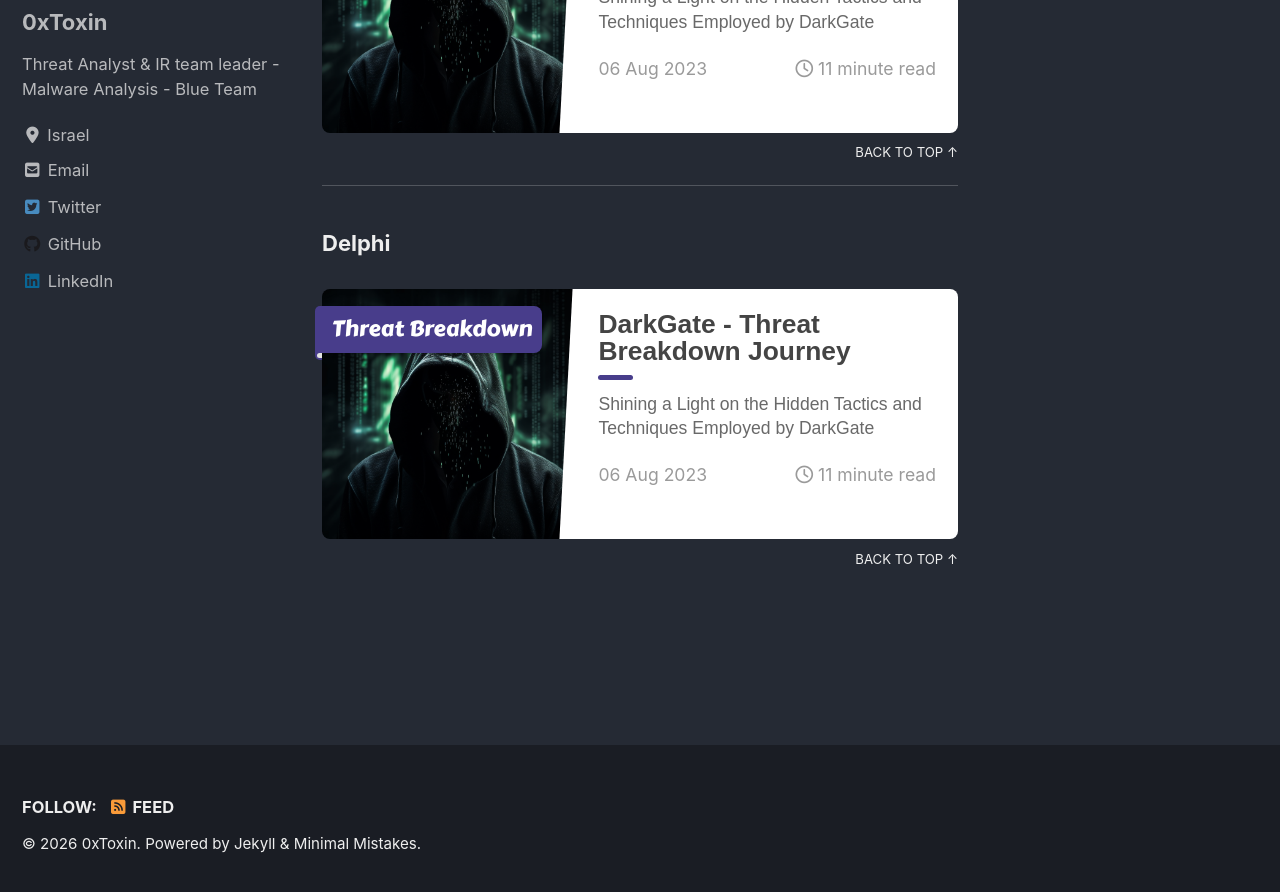
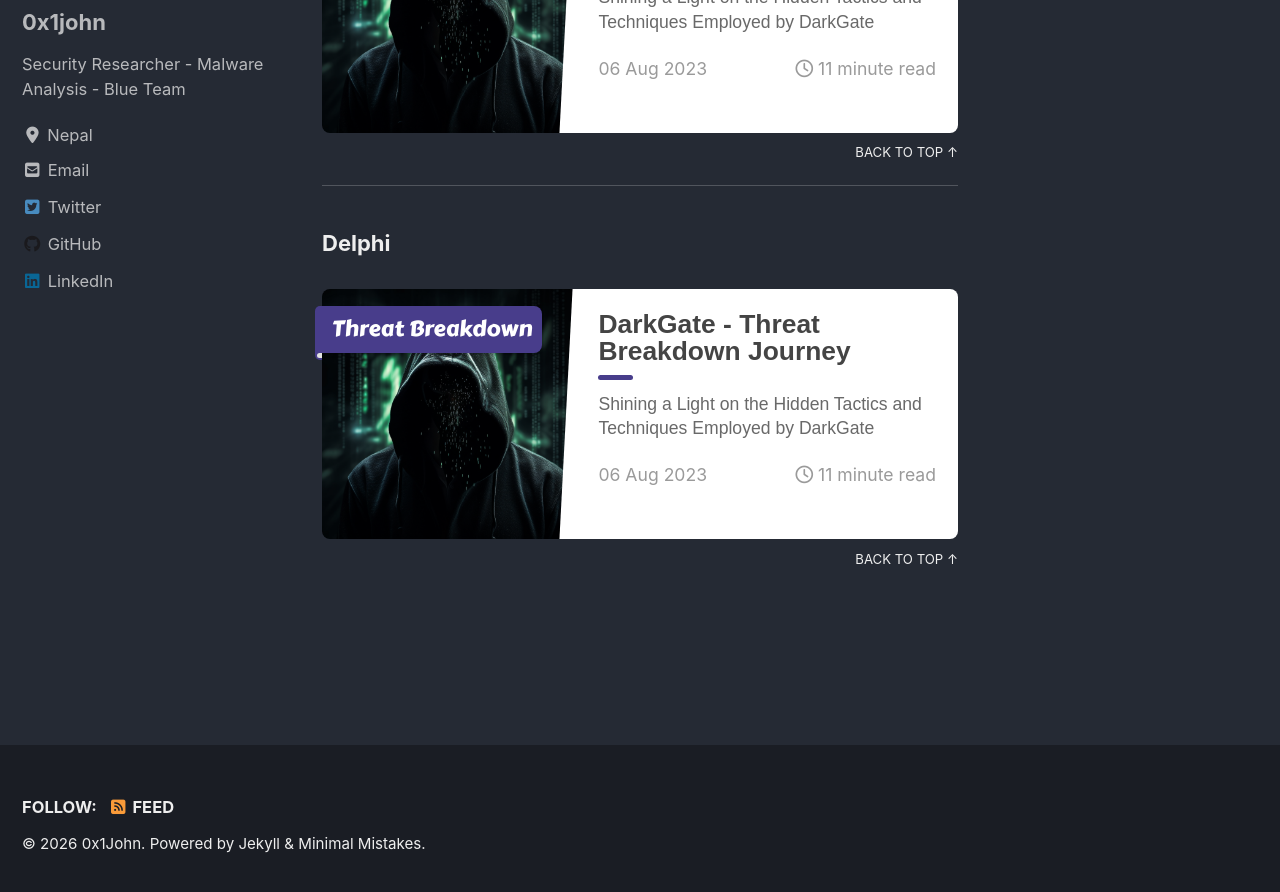
Before and after one commit to 0x1john/0x1john.github.io, a Jekyll site: the page built from _pages/tags.md, in a window 1280 px wide and 900 px high, scrolled down 20510 px. Shown: the top 892 px of the window. Built offline with Jekyll 4.4.1, drawn with Linux system fonts in a browser that asks for light colours; cached includes are drawn as plain includes; nearby versions of some CDN libraries; some of the changed text lies outside the part shown.

Commit message:
0x1john: 0x1john: Deploy full site source

```diff
--- a/_config.yml
+++ b/_config.yml
@@ -15,10 +15,10 @@
 minimal_mistakes_skin    : "dark" # "air", "aqua", "contrast", "dark", "dirt", "neon", "mint", "plum", "sunrise"
 # Site Settings
 locale                   : "en-US"
-title                    : "Toxin Labs"
+title                    : "0x1john Labs"
 title_separator          : "-"
 subtitle                 : # site tagline that appears below site title in masthead
-name                     : "0xToxin"
+name                     : "0x1John"
 description              : "Threat Analyst & IR team leader - Malware Analysis - Blue Team"
 url                      : # the base hostname & protocol for your site e.g. "https://mmistakes.github.io"
 baseurl                  : # the subpath of your site, e.g. "/blog"
@@ -103,24 +103,24 @@ analytics:
 
 # Site Author
 author:
-  name             : "0xToxin"
+  name             : "0x1john"
   avatar           : "/assets/images/main/avatar.jpg"
-  bio              : "Threat Analyst & IR team leader - Malware Analysis - Blue Team"
-  location         : "Israel"
+  bio              : "Security Researcher - Malware Analysis - Blue Team"
+  location         : "Nepal"
   email            :
   links:
     - label: "Email"
       icon: "fas fa-fw fa-envelope-square"
-      url: "mailto:igal.lytzki@gmail.com"
+      url: "mailto:amsnowjohn@gmail.com"
     - label: "Twitter"
       icon: "fab fa-fw fa-twitter-square"
-      url: "https://twitter.com/0xToxin"
+      url: "https://twitter.com/0x1john"
     - label: "GitHub"
       icon: "fab fa-fw fa-github"
-      url: "https://github.com/0xToxin"
+      url: "https://github.com/0x1john"
     - label: "LinkedIn"
       icon: "fab fa-fw fa-linkedin"
-      url: "https://www.linkedin.com/in/igal-lytzki-99bb0721a/"
+      url: "https://www.linkedin.com/"
 
 # Site Footer
 footer:
```
